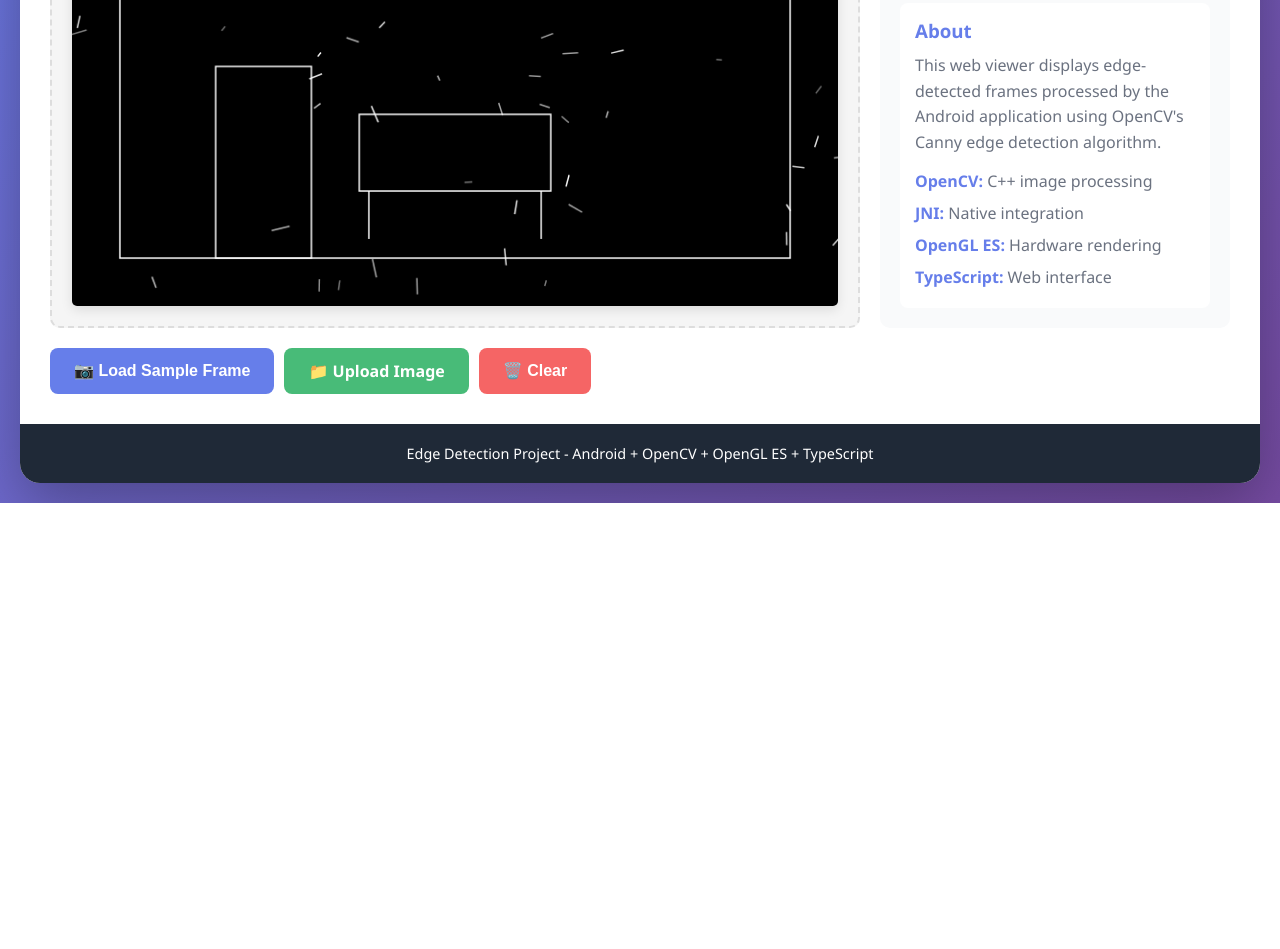
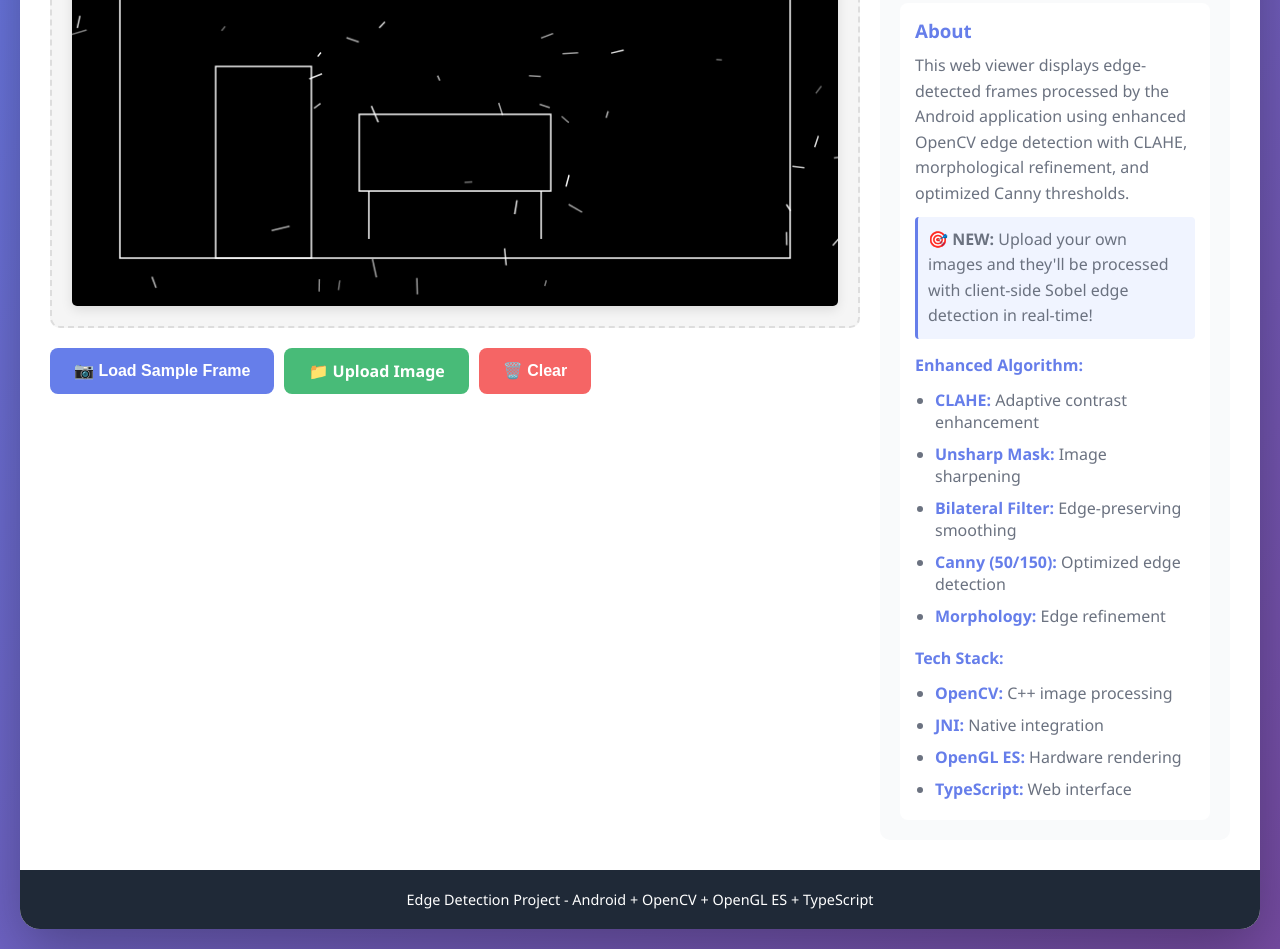
Before and after one commit to syedwam7q/edge-detection-android, a website with bundled scripts: page web/index.html in a window 1280 px wide. Shown: the part 490-1439 px from the top of the page. Before the commit the page ends 993 px from the top, so only its background shows below. Built offline with nearby package versions, Linux system fonts and the light colour scheme.

Commit message:
docs: Update web viewer UI and documentation
- Add notification banner about automatic edge detection on upload
- Document Sobel edge detection algorithm (5-step pipeline)
- Update features list to include client-side edge detection
- Add performance characteristics for different image sizes
- Update quick test instructions to mention automatic processing
- Add troubleshooting section for common issues
- Clarify that processing happens entirely in browser

```diff
--- a/web/index.html
+++ b/web/index.html
@@ -43,9 +43,23 @@
                     <h3>About</h3>
                     <p>
                         This web viewer displays edge-detected frames processed by the
-                        Android application using OpenCV's Canny edge detection algorithm.
+                        Android application using enhanced OpenCV edge detection with CLAHE,
+                        morphological refinement, and optimized Canny thresholds.
                     </p>
-                    <ul>
+                    <p style="margin-top: 10px; padding: 10px; background: #f0f4ff; border-left: 3px solid #667eea; border-radius: 4px;">
+                        <strong>🎯 NEW:</strong> Upload your own images and they'll be processed
+                        with client-side Sobel edge detection in real-time!
+                    </p>
+                    <h4 style="color: #667eea; margin-top: 15px; margin-bottom: 8px;">Enhanced Algorithm:</h4>
+                    <ul style="padding-left: 20px; list-style: disc;">
+                        <li><strong>CLAHE:</strong> Adaptive contrast enhancement</li>
+                        <li><strong>Unsharp Mask:</strong> Image sharpening</li>
+                        <li><strong>Bilateral Filter:</strong> Edge-preserving smoothing</li>
+                        <li><strong>Canny (50/150):</strong> Optimized edge detection</li>
+                        <li><strong>Morphology:</strong> Edge refinement</li>
+                    </ul>
+                    <h4 style="color: #667eea; margin-top: 15px; margin-bottom: 8px;">Tech Stack:</h4>
+                    <ul style="padding-left: 20px; list-style: disc;">
                         <li><strong>OpenCV:</strong> C++ image processing</li>
                         <li><strong>JNI:</strong> Native integration</li>
                         <li><strong>OpenGL ES:</strong> Hardware rendering</li>
```
Also changed, not shown: web/README.md.
